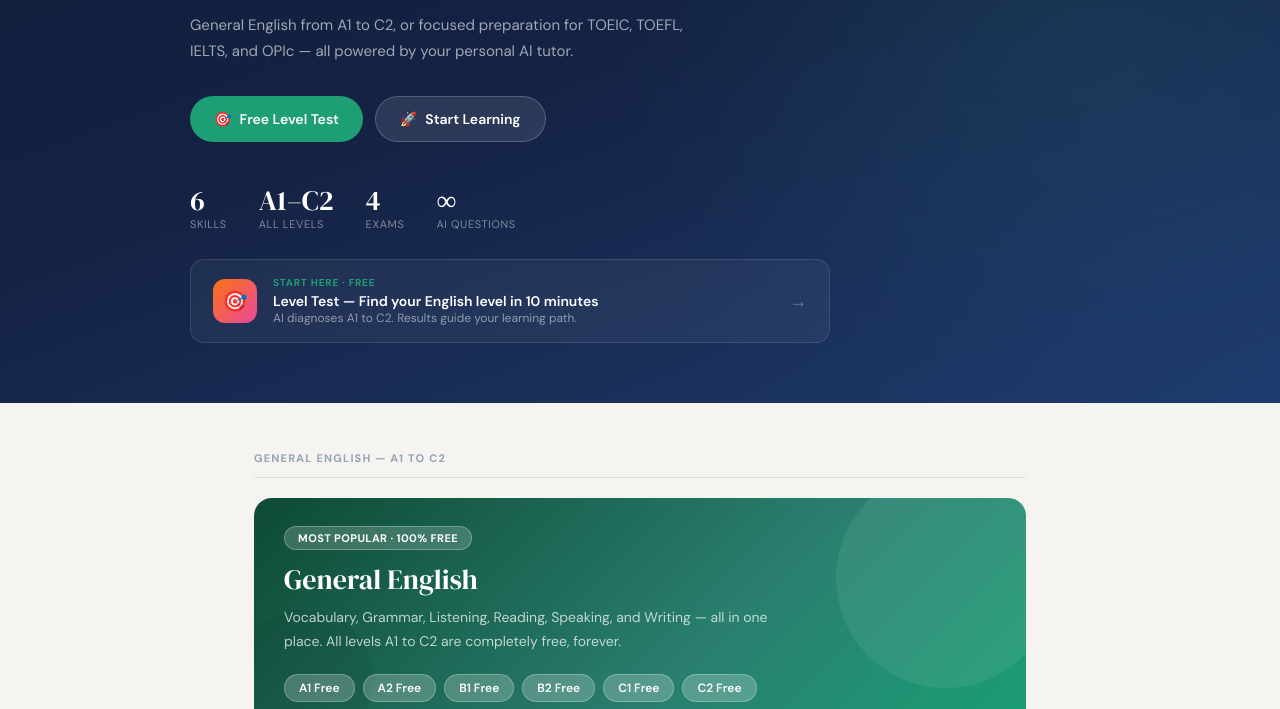
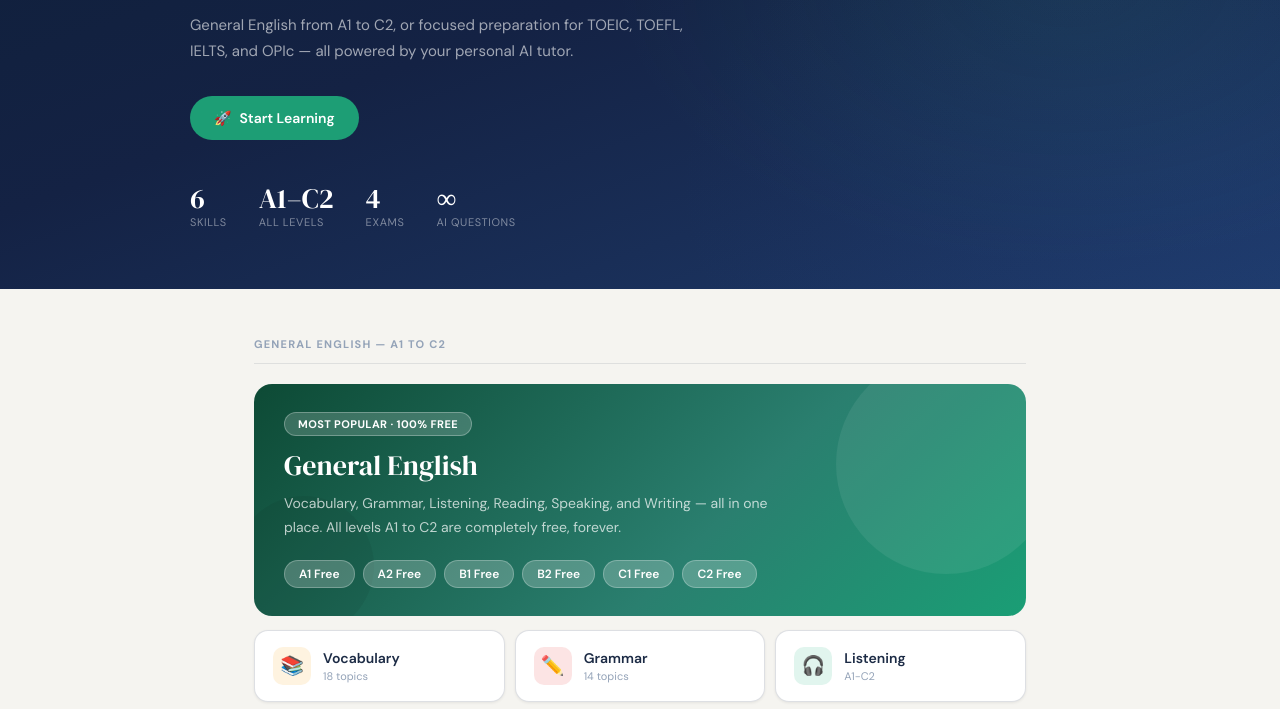
Before and after one commit to linguawalk/test-gen, a website: page languages/en/index.html in a window 1280 px wide. Shown: the part 284-993 px from the top of the page. Drawn offline with Linux system fonts and the light colour scheme.

Commit message:
Add files via upload

```diff
--- a/languages/en/index.html
+++ b/languages/en/index.html
@@ -299,7 +299,7 @@ nav{
     <a href="toefl/index.html" class="nav-link" data-en="TOEFL" data-ko="TOEFL">TOEFL</a>
     <a href="ielts/index.html" class="nav-link" data-en="IELTS" data-ko="IELTS">IELTS</a>
     <a href="opic/index.html" class="nav-link" data-en="OPIc" data-ko="OPIc">OPIc</a>
-    <a href="test.html" class="nav-link" data-en="Level Test" data-ko="레벨 테스트">Level Test</a>
+
   </div>
   <a href="/login.html" class="nav-signin" style="text-decoration:none;" data-en="Sign in" data-ko="로그인">Sign in</a>
   <div class="lang-sw">
@@ -318,10 +318,7 @@ nav{
     </h1>
     <p class="hero-desc" data-en="General English from A1 to C2, or focused preparation for TOEIC, TOEFL, IELTS, and OPIc — all powered by your personal AI tutor." data-ko="A1부터 C2까지 General 영어, 또는 TOEIC, TOEFL, IELTS, OPIc 집중 준비 — 모두 개인 AI 튜터가 지원합니다.">General English from A1 to C2, or focused preparation for TOEIC, TOEFL, and IELTS — all powered by your personal AI tutor.</p>
     <div class="hero-ctas">
-      <a href="test.html" class="cta-primary">
-        🎯 <span data-en="Free Level Test" data-ko="무료 레벨 테스트">Free Level Test</span>
-      </a>
-      <a href="general/index.html" class="cta-secondary">
+      <a href="general/index.html" class="cta-primary">
         🚀 <span data-en="Start Learning" data-ko="학습 시작">Start Learning</span>
       </a>
     </div>
@@ -332,16 +329,7 @@ nav{
       <div class="hs-item"><div class="hs-num">∞</div><div class="hs-label" data-en="AI Questions" data-ko="AI 문제">AI Questions</div></div>
     </div>
 
-    <!-- Level Test Banner -->
-    <a href="test.html" class="level-banner">
-      <div class="lb-icon">🎯</div>
-      <div>
-        <div class="lb-tag" data-en="START HERE · FREE" data-ko="여기서 시작 · 무료">START HERE · FREE</div>
-        <div class="lb-title" data-en="Level Test — Find your English level in 10 minutes" data-ko="레벨 테스트 — 10분 만에 영어 레벨 확인">Level Test — Find your English level in 10 minutes</div>
-        <div class="lb-desc" data-en="AI diagnoses A1 to C2. Results guide your learning path." data-ko="AI가 A1~C2를 진단합니다. 결과가 학습 경로를 안내합니다.">AI diagnoses A1 to C2. Results guide your learning path.</div>
-      </div>
-      <div class="lb-arrow">→</div>
-    </a>
+
   </div>
 </div>
 
```
